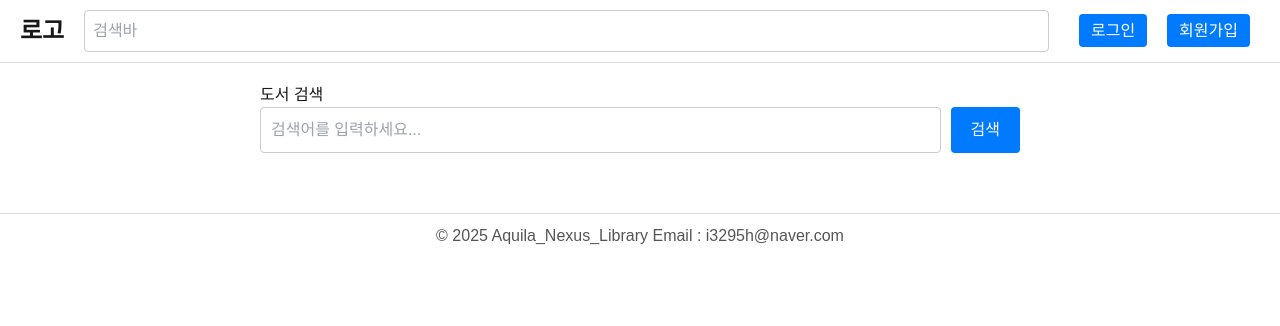
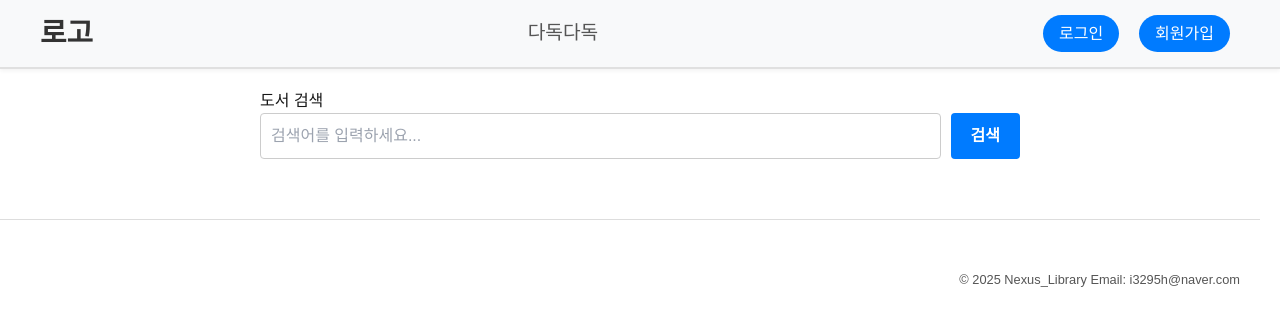
Before and after one commit to deerking0923/prj-sketch-frontend, a Next.js app: page /book/search in a window 1280 px wide. Shown: the top 326 px of the page. Built offline with nearby package versions, Linux system fonts and the light colour scheme.

Commit message:
메인페이지와 책 검색페이지를 이었다다

```diff
--- a/src/app/book/search/page.tsx
+++ b/src/app/book/search/page.tsx
@@ -1,8 +1,8 @@
 'use client';
-import React, { useState } from 'react';
+import React, { useState, useEffect } from 'react';
+import { useSearchParams } from 'next/navigation';
 import './search.css';
 
-// 네이버 API 도서 검색 결과에 대한 타입 정의 (예시)
 interface SearchResult {
   image: string;
   title: string;
@@ -10,18 +10,20 @@ interface SearchResult {
 }
 
 const BookSearchPage: React.FC = () => {
-  const [query, setQuery] = useState('');
+  const searchParams = useSearchParams();
+  const initialQuery = searchParams.get('query') || '';
+
+  const [query, setQuery] = useState(initialQuery);
   const [results, setResults] = useState<SearchResult[]>([]);
   const [loading, setLoading] = useState(false);
   const [error, setError] = useState('');
 
-  const handleSearch = async (e: React.FormEvent<HTMLFormElement>) => {
-    e.preventDefault();
+  const fetchResults = async (q: string) => {
     setLoading(true);
     setError('');
     setResults([]);
     try {
-      const response = await fetch(`/api/naver-book-search?query=${encodeURIComponent(query)}`);
+      const response = await fetch(`/api/naver-book-search?query=${encodeURIComponent(q)}`);
       if (!response.ok) {
         throw new Error('API 요청에 실패했습니다.');
       }
@@ -29,10 +31,23 @@ const BookSearchPage: React.FC = () => {
       // data.items에 SearchResult 형식의 결과가 담겨 있다고 가정합니다.
       setResults(data.items || []);
     } catch (err: unknown) {
-      // err를 Error 타입으로 단언하여 메시지를 가져옵니다.
       setError((err as Error).message || '오류가 발생했습니다.');
     } finally {
       setLoading(false);
+    }
+  };
+
+  // 페이지 로드시 URL query가 있다면 자동 검색 실행
+  useEffect(() => {
+    if (initialQuery) {
+      fetchResults(initialQuery);
+    }
+  }, [initialQuery]);
+
+  const handleSearch = async (e: React.FormEvent<HTMLFormElement>) => {
+    e.preventDefault();
+    if (query.trim()) {
+      fetchResults(query);
     }
   };
 
@@ -51,6 +66,9 @@ const BookSearchPage: React.FC = () => {
       </form>
       {loading && <p>검색 중...</p>}
       {error && <p className="error-message">{error}</p>}
+      {(!loading && results.length === 0 && query) && (
+        <p className="no-results-message">검색 결과가 없습니다.</p>
+      )}
       <div className="results">
         {results.map((item, index) => (
           <div key={index} className="result-item">
--- a/src/app/components/Footer.tsx
+++ b/src/app/components/Footer.tsx
@@ -1,10 +1,10 @@
 import React from 'react';
-//import './footer.css';
+import '../style/footer.css';
 
 const Footer = () => {
   return (
     <footer className="footer">
-      <p>© 2025 Aquila_Nexus_Library Email : i3295h@naver.com</p>
+      <p>© 2025 Nexus_Library Email: i3295h@naver.com</p>
     </footer>
   );
 };
--- a/src/app/components/Header.tsx
+++ b/src/app/components/Header.tsx
@@ -1,12 +1,44 @@
-import React from 'react';
+'use client';
+
+import React, { useState } from 'react';
 import Link from 'next/link';
-//import './header.css';
+import { usePathname, useRouter } from 'next/navigation';
+import '../style/header.css';
 
 const Header = () => {
+  const pathname = usePathname();
+  const router = useRouter();
+  const [searchQuery, setSearchQuery] = useState('');
+
+  const handleSearch = () => {
+    const trimmedQuery = searchQuery.trim();
+    if (trimmedQuery !== '') {
+      // /book/search 페이지로 이동하면서 query 파라미터 전달
+      router.push(`/book/search?query=${encodeURIComponent(trimmedQuery)}`);
+    }
+  };
+
   return (
     <header className="header">
       <div className="logo">로고</div>
-      <input type="text" className="search-bar" placeholder="검색바" />
+      {pathname === '/' ? (
+        <div className="search-container">
+          <input
+            type="text"
+            className="search-bar"
+            placeholder="검색바"
+            value={searchQuery}
+            onChange={(e) => setSearchQuery(e.target.value)}
+          />
+          <button className="search-button" onClick={handleSearch}>
+            검색
+          </button>
+        </div>
+      ) : (
+        <Link href="/">
+          <div className="alt-text" style={{ cursor: 'pointer' }}>다독다독</div>
+        </Link>
+      )}
       <div className="auth-buttons">
         <Link href="/login" legacyBehavior>
           <a className="login-button">로그인</a>
--- /dev/null
+++ b/src/app/style/footer.css
@@ -0,0 +1,18 @@
+.footer {
+    margin-top: 20px;
+    background-color: #ffffff;
+    border-top: 1px solid #ddd;
+    height: 80px; /* 푸터 높이를 늘림 */
+    display: flex;
+    justify-content: flex-end; /* 가로 방향 오른쪽 정렬 */
+    align-items: flex-end;     /* 세로 방향 하단 정렬 */
+    padding: 0 20px;          /* 좌우 여백 추가 */
+    margin-right: 20px;
+  }
+
+  .footer p {
+    font-size: 0.8rem;  /* 작은 글씨 크기 */
+    margin: 10px 0;     /* 위아래 여백 */
+    color: #555;
+    text-align: right;
+  }
--- a/src/app/style/globals.css
+++ b/src/app/style/globals.css
@@ -19,49 +19,3 @@ body {
   background: var(--background);
   font-family: Arial, Helvetica, sans-serif;
 }
-
-.footer {
-  margin-top: 20px;
-  text-align: center;
-  color: #555;
-  padding: 10px 0;
-  background-color: #ffffff;
-  border-top: 1px solid #ddd;
-}
-
-
-.header {
-  display: flex;
-  justify-content: space-between;
-  align-items: center;
-  width: 100%;
-  padding: 10px 20px;
-  background-color: #ffffff;
-  border-bottom: 1px solid #ddd;
-}
-
-.logo {
-  font-size: 1.5rem;
-  font-weight: bold;
-}
-
-.search-bar {
-  flex: 1;
-  margin: 0 20px;
-  padding: 8px;
-  border: 1px solid #ccc;
-  border-radius: 4px;
-}
-
-.auth-buttons a {
-  margin: 0 10px;
-  padding: 8px 12px;
-  background-color: #007bff;
-  color: #fff;
-  text-decoration: none;
-  border-radius: 4px;
-}
-
-.auth-buttons a:hover {
-  background-color: #0056b3;
-}
--- /dev/null
+++ b/src/app/style/header.css
@@ -0,0 +1,88 @@
+.header {
+    display: flex;
+    justify-content: space-between;
+    align-items: center;
+    padding: 12px 40px;
+    background-color: #f8f9fa; /* 밝은 그레이 톤 배경 */
+    border-bottom: 2px solid #e0e0e0;
+    box-shadow: 0 2px 4px rgba(0, 0, 0, 0.05);
+  }
+
+  .logo {
+    font-size: 1.8rem;
+    font-weight: 700;
+    color: #333;
+  }
+
+  /* 검색 컨테이너 스타일 추가 */
+  .search-container {
+    display: flex;
+    flex: 1;
+    margin: 0 200px;
+    align-items: center;
+  }
+
+  /* 검색 입력란 스타일 */
+  .search-bar {
+    flex: 1;
+    padding: 12px 20px;
+    font-size: 1rem;
+    border: none;
+    border-radius: 30px;
+    background-color: #fff;
+    box-shadow: 0 3px 6px rgba(0, 0, 0, 0.1);
+    transition: box-shadow 0.3s ease, transform 0.3s ease;
+  }
+
+  .search-bar:focus {
+    outline: none;
+    box-shadow: 0 4px 12px rgba(0, 0, 0, 0.15);
+  }
+
+  /* 검색 버튼 스타일 */
+  .search-button {
+    margin-left: 10px;
+    padding: 12px 20px;
+    background-color: #007bff;
+    border: none;
+    border-radius: 30px;
+    color: #fff;
+    font-size: 1rem;
+    font-weight: 600;
+    cursor: pointer;
+    transition: background-color 0.3s ease, transform 0.3s ease;
+  }
+
+  .search-button:hover {
+    background-color: #0056b3;
+    transform: translateY(-2px);
+  }
+
+  .auth-buttons a {
+    margin: 0 10px;
+    padding: 10px 16px;
+    background-color: #007bff;
+    color: #fff;
+    text-decoration: none;
+    border-radius: 25px;
+    font-weight: 500;
+    transition: background-color 0.3s ease, transform 0.3s ease;
+  }
+
+  .auth-buttons a:hover {
+    background-color: #0056b3;
+    transform: translateY(-2px);
+  }
+
+  /* 메인 페이지가 아닌 경우 다독다독 텍스트 스타일 */
+  .alt-text {
+    font-size: 1.2rem;
+    color: #555;
+    font-weight: 500;
+    cursor: pointer;
+    transition: color 0.3s ease;
+  }
+
+  .alt-text:hover {
+    color: #333;
+  }
```
